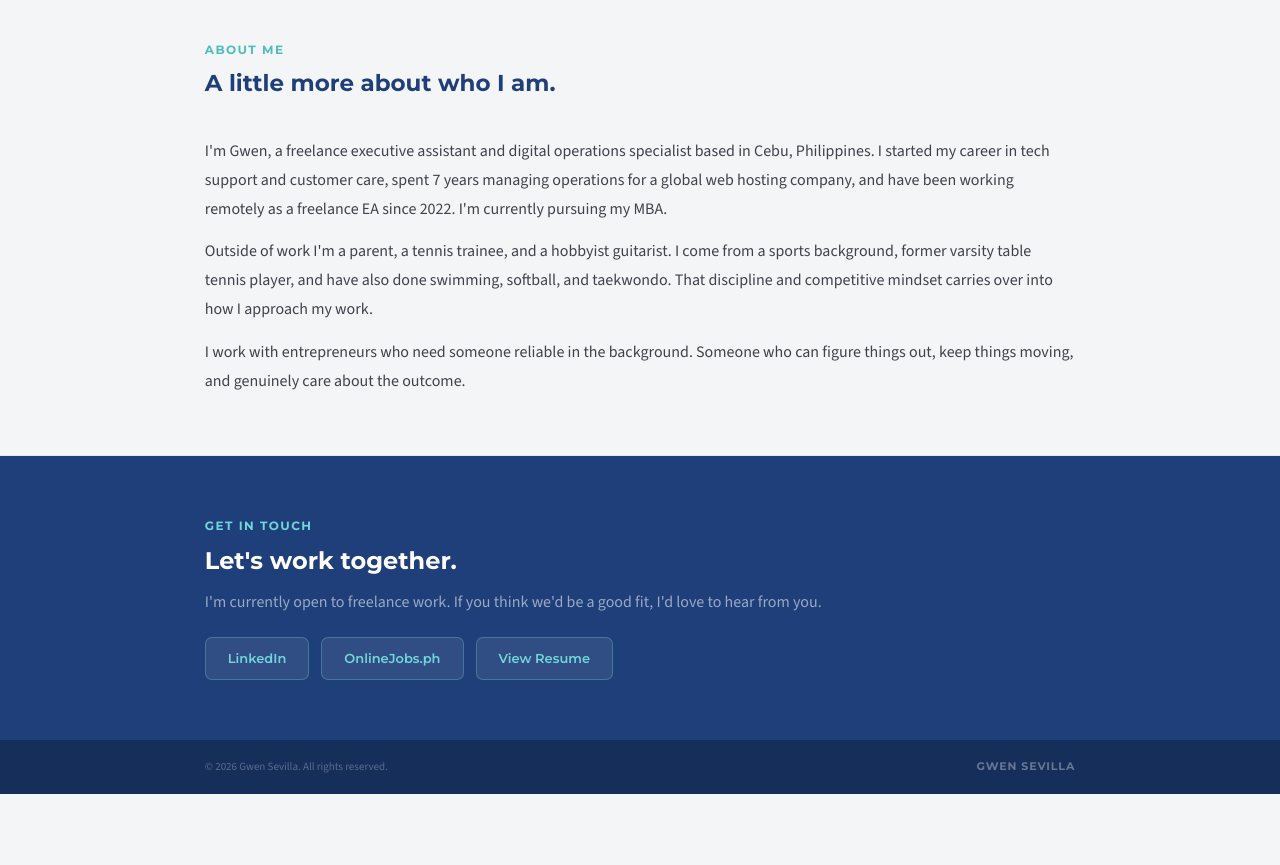
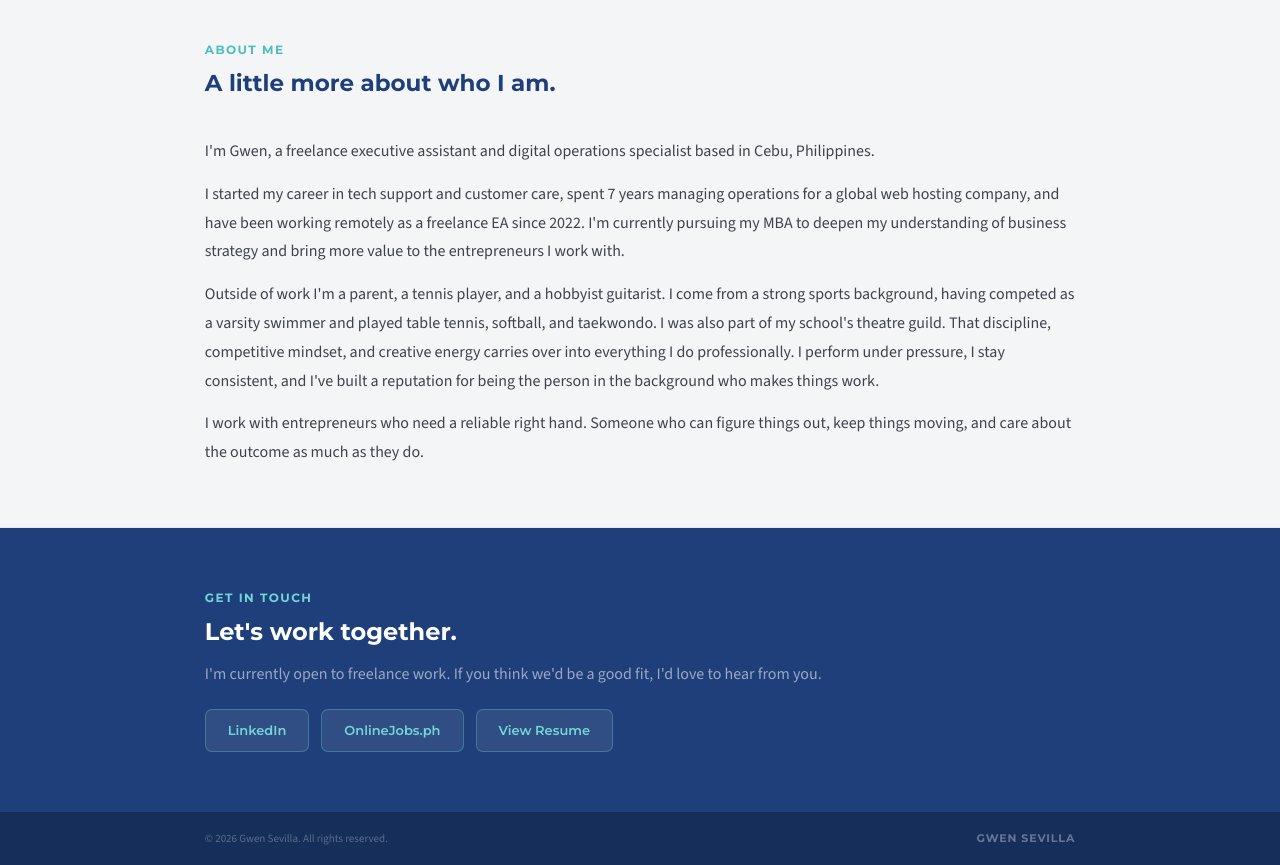
Before and after one commit to gwensevilla/gwensevilla.github.io, a plain HTML site: page index.html in a window 1280 px wide. Shown: the part 3560-4425 px from the top of the page. Before the commit the page ends 4354 px from the top, so only its background shows below. Drawn offline with nearby package versions, Linux system fonts and the light colour scheme.

Commit message:
Update index.html

```diff
--- a/index.html
+++ b/index.html
@@ -345,10 +345,10 @@ footer { background: #162E5A; padding: 18px 0; }
     <h2 class="section-heading">A little more about who I am.</h2>
     <br>
     <div class="about-text">
-      <p>I'm Gwen, a freelance executive assistant and digital operations specialist based in Cebu, Philippines. I started my career in tech support and customer care, spent 7 years managing operations for a global web hosting company, and have been working remotely as a freelance EA since 2022. I'm currently pursuing my MBA.</p>
-      <p>Outside of work I'm a parent, a tennis trainee, and a hobbyist guitarist. I come from a sports background, former varsity table tennis player, and have also done swimming, softball, and taekwondo. That discipline and competitive mindset carries over into how I approach my work.</p>
-      <p>I work with entrepreneurs who need someone reliable in the background. Someone who can figure things out, keep things moving, and genuinely care about the outcome.</p>
-    </div>
+      <p>I'm Gwen, a freelance executive assistant and digital operations specialist based in Cebu, Philippines.</p>
+      <p>I started my career in tech support and customer care, spent 7 years managing operations for a global web hosting company, and have been working remotely as a freelance EA since 2022. I'm currently pursuing my MBA to deepen my understanding of business strategy and bring more value to the entrepreneurs I work with.</p>
+      <p>Outside of work I'm a parent, a tennis player, and a hobbyist guitarist. I come from a strong sports background, having competed as a varsity swimmer and played table tennis, softball, and taekwondo. I was also part of my school's theatre guild. That discipline, competitive mindset, and creative energy carries over into everything I do professionally. I perform under pressure, I stay consistent, and I've built a reputation for being the person in the background who makes things work.</p>
+      <p>I work with entrepreneurs who need a reliable right hand. Someone who can figure things out, keep things moving, and care about the outcome as much as they do.</p></div>
   </div>
 </section>
 
```
